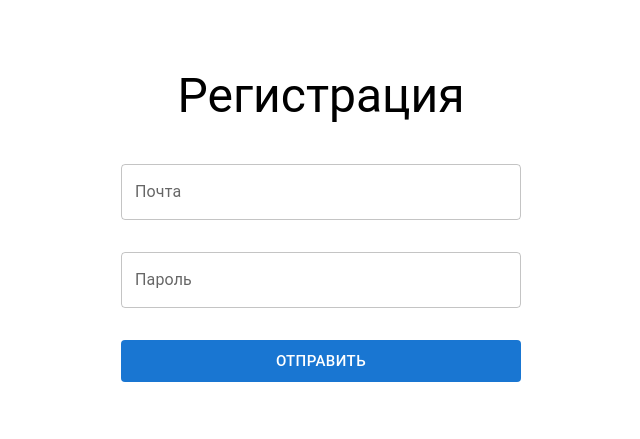
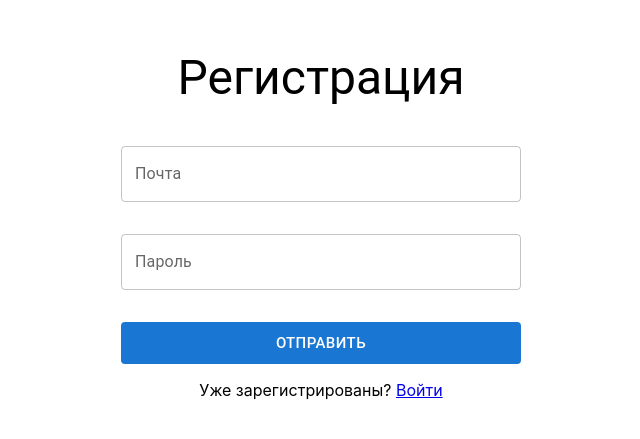
Before and after one commit to helliany/admin-panel, a React (Create React App) app: page /signup in a window 1280 px wide. Shown: the part 175-614 px from the top of the page, without its empty margins (319-959 px from the left). Built offline with nearby package versions, Linux system fonts and the light colour scheme.

Commit message:
add private route

```diff
--- a/package.json
+++ b/package.json
@@ -9,6 +9,7 @@
     "@testing-library/jest-dom": "^5.16.2",
     "@testing-library/react": "^12.1.4",
     "@testing-library/user-event": "^13.5.0",
+    "axios": "^0.26.1",
     "react": "^17.0.2",
     "react-dom": "^17.0.2",
     "react-hook-form": "^7.28.1",
--- a/src/App.js
+++ b/src/App.js
@@ -1,19 +1,32 @@
+import { Container } from "@mui/material";
+import { Provider } from "react-redux";
 import { BrowserRouter as Router, Routes, Route } from "react-router-dom";
 import Home from "./components/Home/Home";
 import Login from "./components/Login/Login";
 import SignUp from "./components/SignUp/SignUp";
+import PrivateRoute from "./routes/PrivateRoute";
+import store from "./redux/redux-store";
 
 function App() {
   return (
     <Router basename={process.env.PUBLIC_URL}>
-      <div>
-        <header className="App-header"></header>
-        <Routes>
-          <Route path="/" element={<Home />} />
-          <Route path="signup" element={<SignUp />} />
-          <Route path="login" element={<Login />} />
-        </Routes>
-      </div>
+      <Provider store={store}>
+        <Container>
+          <header></header>
+          <Routes>
+            <Route
+              path="/"
+              element={
+                <PrivateRoute>
+                  <Home />
+                </PrivateRoute>
+              }
+            />
+            <Route path="signup" element={<SignUp />} />
+            <Route path="login" element={<Login />} />
+          </Routes>
+        </Container>
+      </Provider>
     </Router>
   );
 }
--- a/src/components/Login/Login.jsx
+++ b/src/components/Login/Login.jsx
@@ -1,10 +1,11 @@
 import { Box, Grid, Typography } from "@mui/material";
 import React from "react";
+import { Link } from "react-router-dom";
 import LoginForm from "./LoginForm/LoginForm";
 
 const Login = () => {
   return (
-    <Box display="flex" p={2} margin="auto" height="100vh">
+    <Box display="flex" margin="auto" height="100vh">
       <Grid
         container
         direction="column"
@@ -15,6 +16,9 @@ const Login = () => {
           Войти
         </Typography>
         <LoginForm />
+        <Box mt={2}>
+          Или вы можете <Link to="/signup">зарегистрироваться</Link>
+        </Box>
       </Grid>
     </Box>
   );
--- a/src/components/SignUp/SignUp.jsx
+++ b/src/components/SignUp/SignUp.jsx
@@ -1,10 +1,11 @@
 import { Box, Grid, Typography } from "@mui/material";
 import React from "react";
+import { Link } from "react-router-dom";
 import SignUpForm from "./SignUpForm/SignUpForm";
 
 const SignUp = () => {
   return (
-    <Box display="flex" p={2} margin="auto" height="100vh">
+    <Box display="flex" margin="auto" height="100vh">
       <Grid
         container
         direction="column"
@@ -15,6 +16,9 @@ const SignUp = () => {
           Регистрация
         </Typography>
         <SignUpForm />
+        <Box mt={2}>
+          Уже зарегистрированы? <Link to="/login">Войти</Link>
+        </Box>
       </Grid>
     </Box>
   );
--- /dev/null
+++ b/src/routes/PrivateRoute.jsx
@@ -0,0 +1,15 @@
+import React from "react";
+import { useSelector } from "react-redux";
+import { Navigate } from "react-router-dom";
+
+const PrivateRoute = ({ children }) => {
+  const { isAuth } = useSelector((state) => state.auth);
+
+  if (!isAuth) {
+    return <Navigate to="/login" replace />;
+  }
+
+  return children;
+};
+
+export default PrivateRoute;
```
Also changed, not shown: 1 other file (tests, documents, lock files or other folders).
